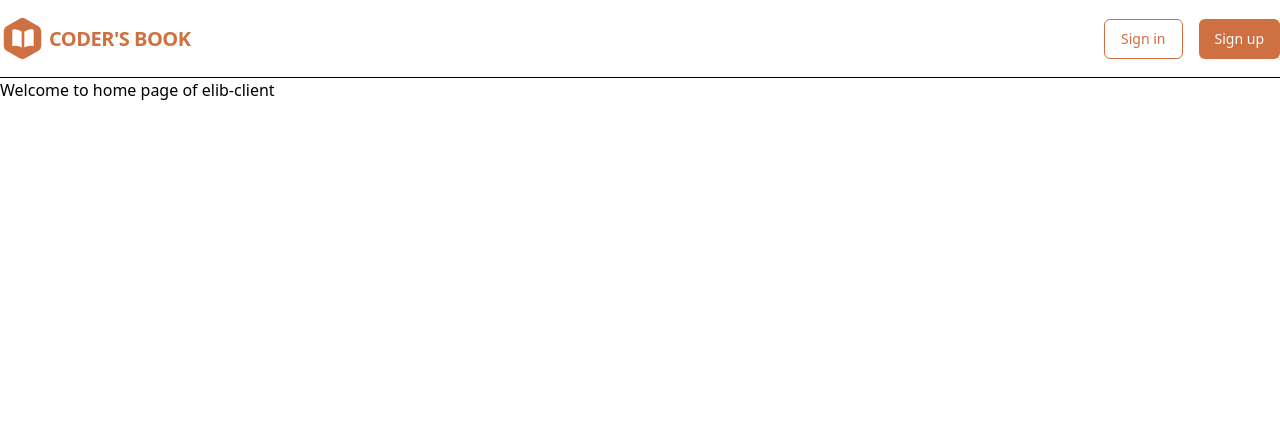
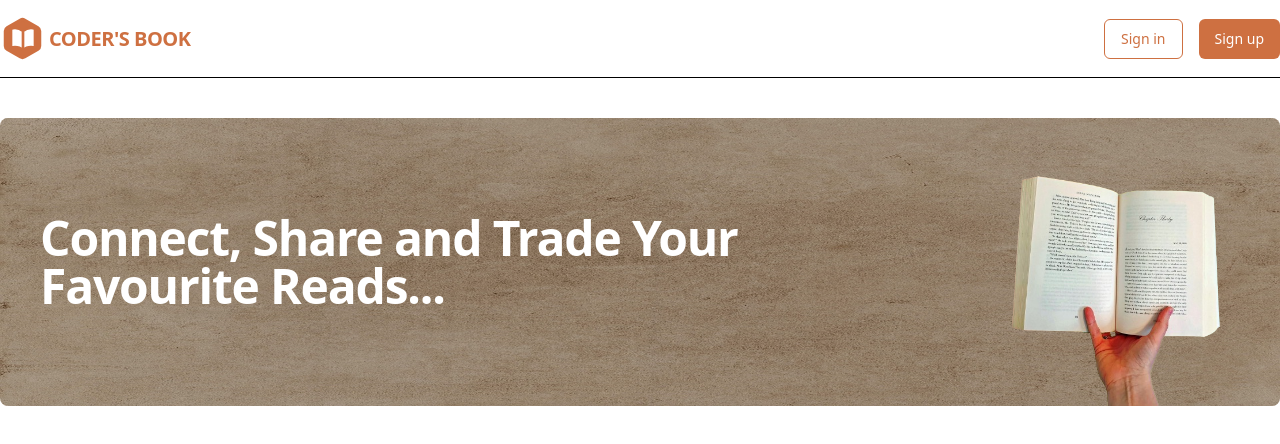
Before and after one commit to sanncody/elib-client-app, a Next.js app: page / in a window 1280 px wide. Shown: the top 444 px of the page. Built offline with nearby package versions, Linux system fonts and the light colour scheme.

Commit message:
add banner component

```diff
--- a/src/app/page.tsx
+++ b/src/app/page.tsx
@@ -1,5 +1,8 @@
+import Banner from "@/components/Banner";
 
 
 export default function Home() {
-  return <h1>Welcome to home page of elib-client</h1>;
+  return (
+    <Banner />
+  );
 }
--- /dev/null
+++ b/src/components/Banner.tsx
@@ -0,0 +1,36 @@
+import React from 'react';
+import Image from 'next/image';
+import PaperBg from "../../public/paper-bg.jpg";
+import BookImage from "../../public/book.png";
+
+const Banner = () => {
+    return (
+        <div className="mx-auto max-w-7xl py-10">
+            <div className="relative">
+                <Image
+                    src={PaperBg}
+                    alt="billboard"
+                    className="h-72 w-full rounded-lg"
+                    height={0}
+                    width={0}
+                    sizes="100vw"
+                />
+                <div className="absolute inset-0 h-full w-full rounded-lg bg-gray-950 opacity-30" />
+                <Image
+                    src={BookImage}
+                    alt="billboard"
+                    className="absolute bottom-0 right-5"
+                    height={0}
+                    width={0}
+                    sizes="100vw"
+                    style={{ width: 'auto', height: '18rem' }}
+                />
+                <h3 className="absolute left-10 top-1/2 w-full max-w-3xl -translate-y-1/2 text-5xl font-semibold tracking-tight text-white">
+                    Connect, Share and Trade Your Favourite Reads...
+                </h3>
+            </div>
+        </div>
+    );
+};
+
+export default Banner;
```
Also changed, not shown: public/book.png (added), public/paper-bg.jpg (added).
